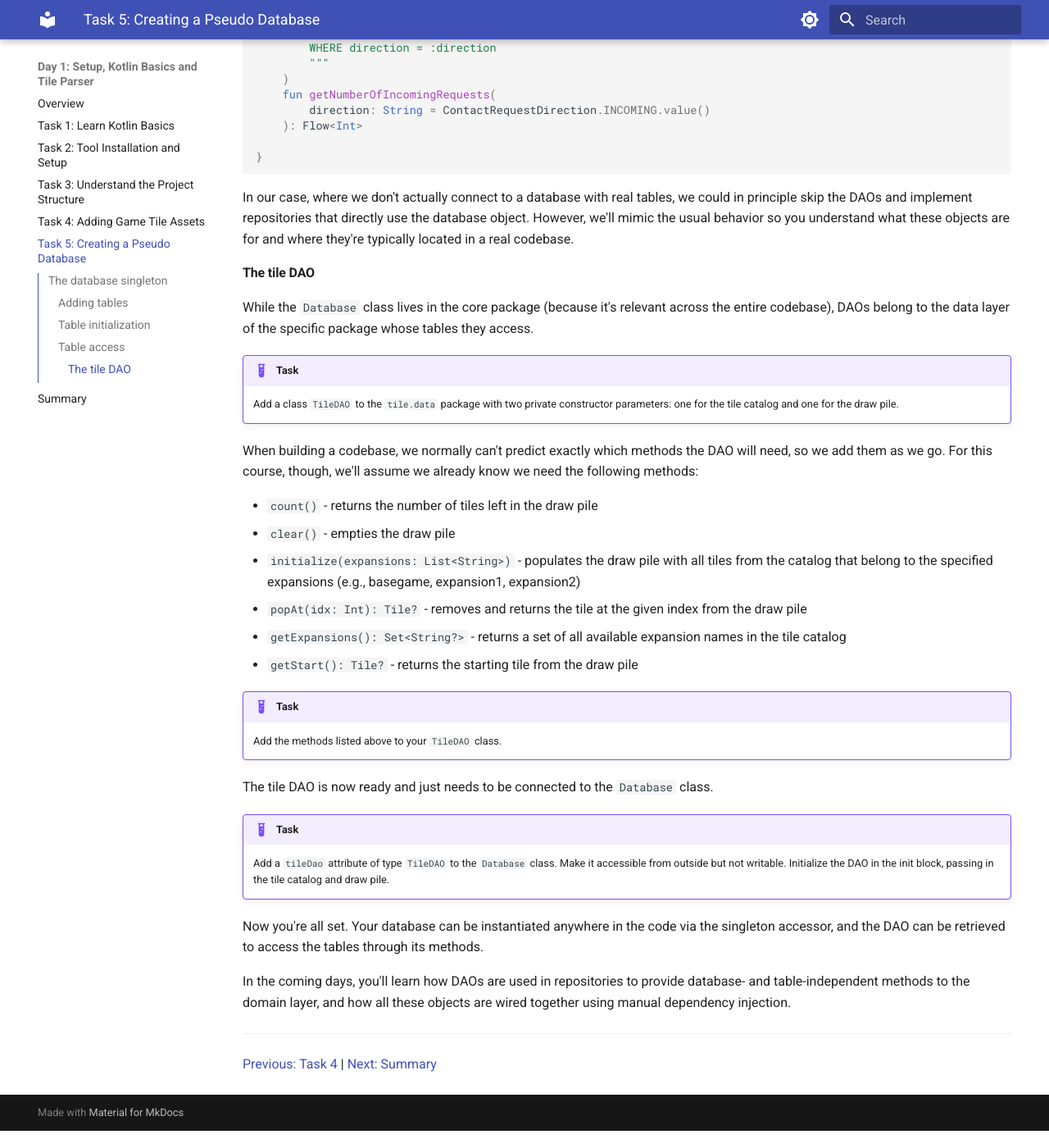
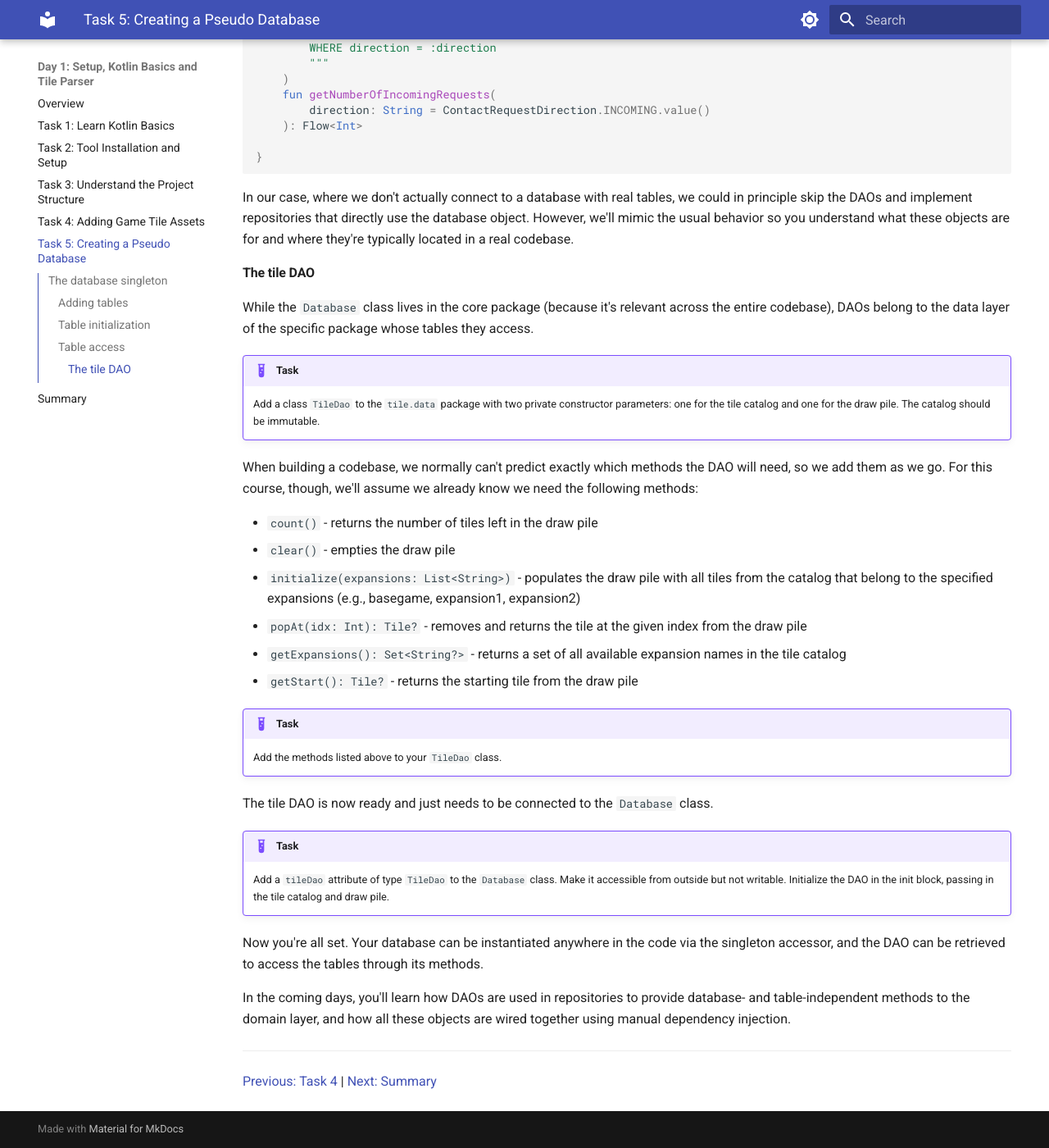
Before and after one commit to kirschkakao/Kotlin-Multiplatform-Training, an MkDocs documentation site: the page built from docs/day1/task5.md, in a window 1280 px wide and 1400 px high, scrolled down 2092 px. Shown: the whole window at 82% size. Built offline with MkDocs 1.6.1 and Material for MkDocs 9.7.7, drawn with Linux system fonts in a browser that asks for light colours; before the commit the page ends 3471 px from its top, so only the background shows below that.

Commit message:
fix dao name and add clarification to task

```diff
--- a/docs/day1/task5.md
+++ b/docs/day1/task5.md
@@ -77,7 +77,7 @@ In our case, where we don't actually connect to a database with real tables, we
 While the `Database` class lives in the core package (because it's relevant across the entire codebase), DAOs belong to the data layer of the specific package whose tables they access.
 
 !!! example "Task"
-    Add a class `TileDAO` to the `tile.data` package with two private constructor parameters: one for the tile catalog and one for the draw pile.
+    Add a class `TileDao` to the `tile.data` package with two private constructor parameters: one for the tile catalog and one for the draw pile. The catalog should be immutable.
 
 When building a codebase, we normally can't predict exactly which methods the DAO will need, so we add them as we go. For this course, though, we'll assume we already know we need the following methods:
 
@@ -89,12 +89,12 @@ When building a codebase, we normally can't predict exactly which methods the DA
 - `getStart(): Tile?` - returns the starting tile from the draw pile
 
 !!! example "Task"
-    Add the methods listed above to your `TileDAO` class.
+    Add the methods listed above to your `TileDao` class.
 
 The tile DAO is now ready and just needs to be connected to the `Database` class.
 
 !!! example "Task"
-    Add a `tileDao` attribute of type `TileDAO` to the `Database` class. Make it accessible from outside but not writable. Initialize the DAO in the init block, passing in the tile catalog and draw pile.
+    Add a `tileDao` attribute of type `TileDao` to the `Database` class. Make it accessible from outside but not writable. Initialize the DAO in the init block, passing in the tile catalog and draw pile.
 
 Now you're all set. Your database can be instantiated anywhere in the code via the singleton accessor, and the DAO can be retrieved to access the tables through its methods.
 
```
